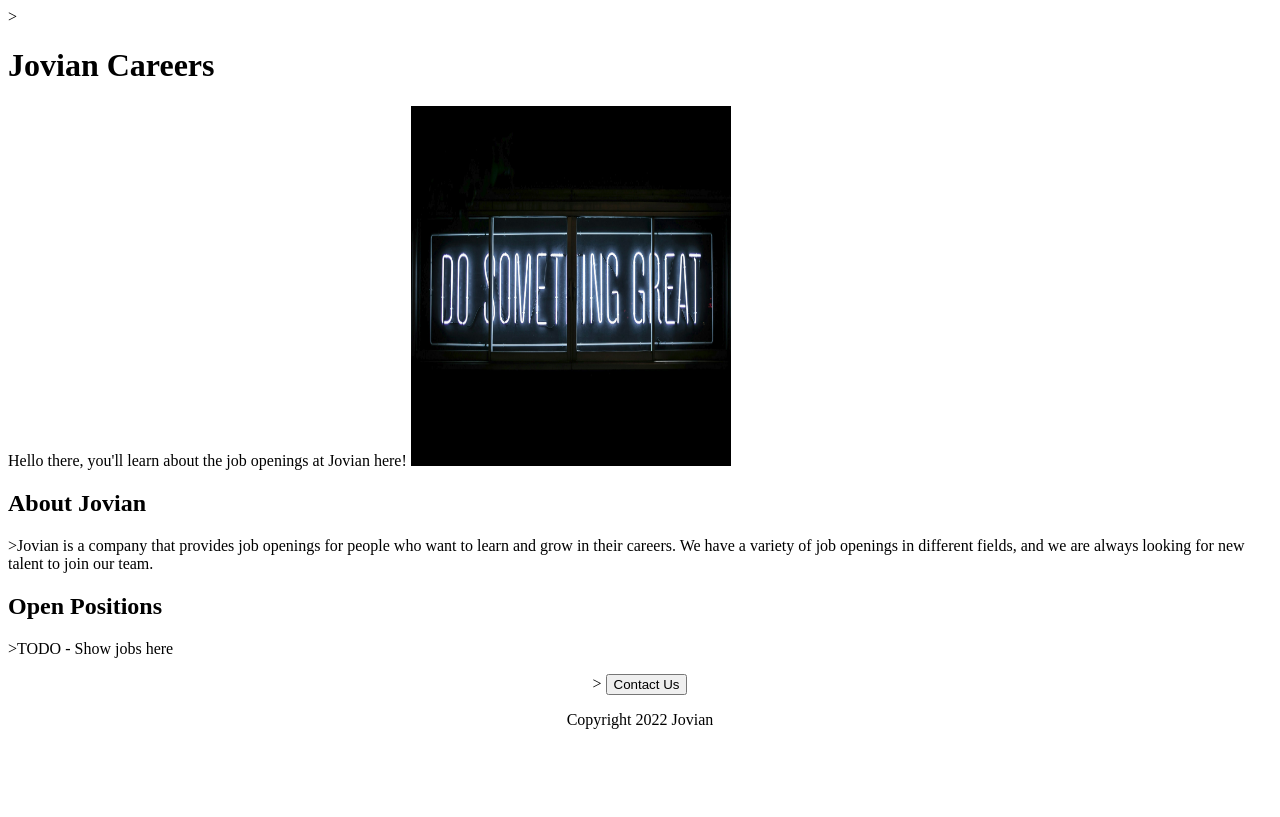
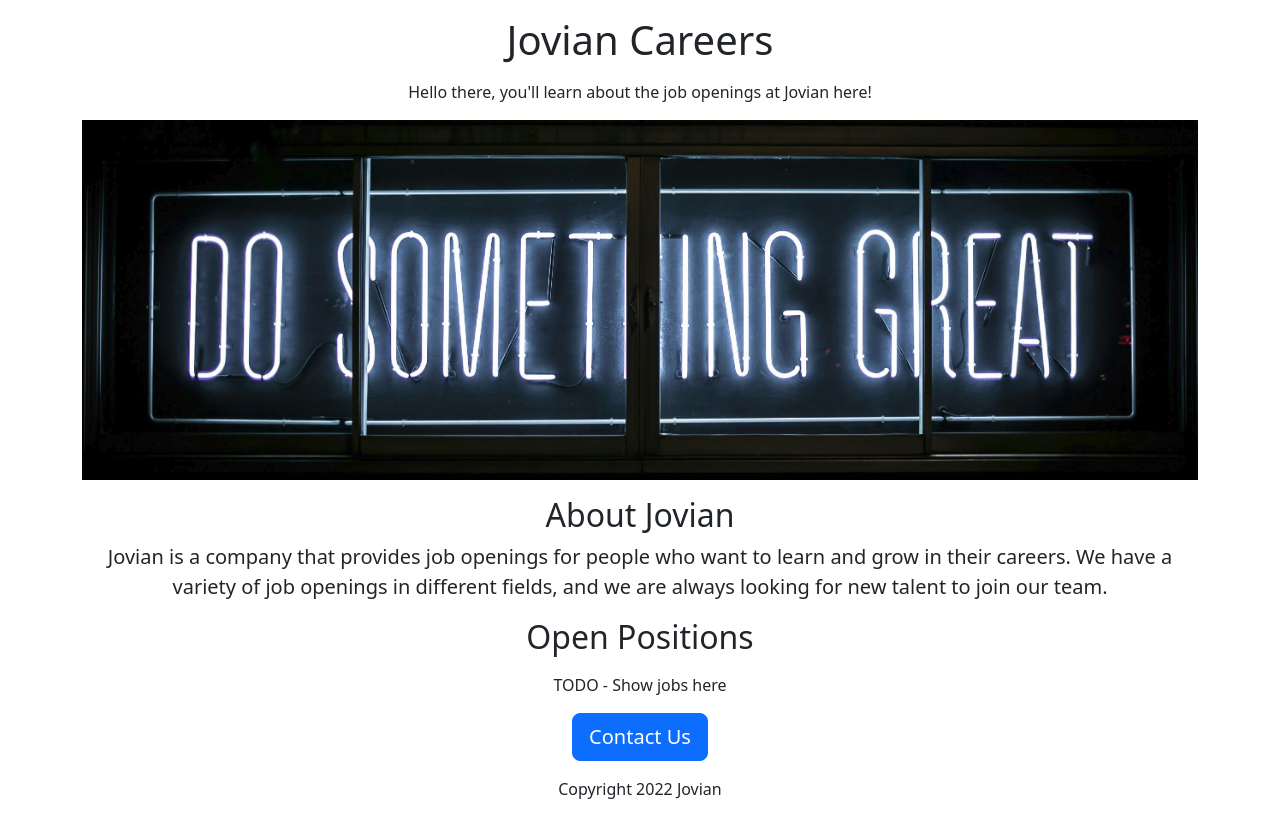
Before and after one commit to DavideBiondi/fcc-jovian-careers-website-cloud, a Flask app: page / in a window 1280 px wide. Run offline with Flask 3, Linux system fonts and the light colour scheme.

Commit message:
Added bootstrap styles/classes to home page

```diff
--- a/templates/home.html
+++ b/templates/home.html
@@ -63,15 +63,47 @@ This happened because both paragraphs are inside the centered container, but:
 The About section paragraph might appear more centered due to its length and how the text wraps within the 720px max-width container. When the text wraps, it creates a visual effect that makes it appear more centered, even though it's actually left-aligned within the container.
 The TODO/Jobs section paragraph is much shorter ("TODO - Show jobs here"), so when it's left-aligned within the centered container, it's more obviously not centered on the page.
 
-BUT: We commented out all the style tag section, and in-line styling of the div tag containing the button and the copyright paragraph, becuase now we are going to use BOOTSTRAP to style our website. Bootstrap is a CSS framework that provides pre-built styles for common elements, and it's easy to use. We can use bootstrap by including it in the head tag, with the link tag.
+BUT: We commented out all the style tag section, and tag containing in-line styling of the div tag containing the button and the copyright paragraph, because now we are going to use BOOTSTRAP to style our website. Bootstrap is a CSS framework that provides pre-built styles for common elements, and it's easy to use. We can use bootstrap by including it in the head tag, with the link tag.
 
+We copied two meta tags from the bootstrap website, and pasted them in the head tag. The first meta tag is used to set the character encoding, and the second meta tag is used to set the viewport. The viewport is the area of the screen that is visible.
 
+Then we included the CSS file from bootstrap in the head tag, with the link tag. We copied the link tag from the bootstrap website, and pasted it in the head tag.
+
+There are a lot of styles in bootstrap, and we can use them by adding classes to our html elements. For example, we can use the class btn to make a button look like a button, and we can use the class btn-primary to make it look like a primary button. We can also use the class btn-lg to make it look like a large button.
+
+Bootstrap has a container class, that is used to center the content, and it has a max-width of 1140px. We can use the container class to center the content, and it will be responsive, meaning that it will adjust to the size of the screen.
+
+The image caused alignment issues, so we used the class img-fluid to make it responsive, and it will adjust to the size of the container.
+
+Besides these automations, we can still make our own styling, for example just under the link tag, we preserved the id banner style to make the image cover the entire container. This allows to have more granularity and control over the styling of the website.
+
+Considering that we have a lot of elements whose text we want to center, we can apply multiple CSS classes to a single element, by putting them all in one class attribute, separated by spaces, so in the biggest div tag we put both classes container and text-center.
+
+In order to make one paragraph (the About paragraph) stand out more than the others, we can use the class lead, which is a bootstrap class that makes the text bigger and bolder.
+
+In order to make some spacing between the main header and the subsequent paragraph, we can use the class mt-3, which is a bootstrap class that adds margin-top, and the class mb-3, which is a bootstrap class that adds margin-bottom. The number after the dash is the size of the margin, and it can be 0, 1, 2, 3, 4, 5, or auto. The number is multiplied by 0.25rem, so mt-3 is 0.75rem of margin-top.
+
+The syntax is {property}{sides}-{size} for xs and {property}{sides}-{breakpoint}-{size} for sm, md, lg, xl, and xxl. For example, m is for margin, t is for top, x is for left and right, l is for left, r is for right, b is for bottom, y is for top and bottom, blank is for all four sides, e is for end (right in LTR, left in RTL), s is for start (left in LTR, right in RTL).
+
+So xs means extra small, sm means small, md means medium, lg means large, xl means extra large, and xxl means extra extra large. The breakpoints are 576px, 768px, 992px, and 1200px. The default breakpoint is 0px.
+
+{property (m or p)}{sides (t, b, l, r, x, y, blank, s, e)}{breakpoint (sm, md, lg, xl, xxl)}{size (0, 1, 2,)}.
+
+Regarding the button, we used the class btn to make it look like a button, and we can use the class btn-primary to make it look like a primary button. We can also use the class btn-lg to make it look like a large button. We also used the class mb-3 to add margin-bottom.
 -->
 <!DOCTYPE html>
 <html>
   <head>
     <meta charset="utf-8">
     <meta name="viewport" content="width=device-width, initial-scale=1">
+    <link href="https://cdn.jsdelivr.net/npm/bootstrap@5.3.7/dist/css/bootstrap.min.css" rel="stylesheet" integrity="sha384-LN+7fdVzj6u52u30Kp6M/trliBMCMKTyK833zpbD+pXdCLuTusPj697FH4R/5mcr" crossorigin="anonymous">
+    <style>
+      #banner {
+        height: 360px;
+        width: 100%;
+        object-fit: cover;
+      }
+    </style>
     <title>Jovian Careers</title>
     <!-- <style>
       h1 {
@@ -114,21 +146,28 @@ BUT: We commented out all the style tag section, and in-line styling of the div
     </style> -->
   </head>
   <body>
-    <div <!--id="container"-->>
-    <h1>Jovian Careers</h1>
-    Hello  there, you'll learn about the job openings at Jovian here!
-    <img id="banner" src="https://0066abca-af17-48e5-baf4-f9dc6becce77-00-8cc8lehjnc0r.picard.replit.dev/static/banner.jpg"
-      width="320px" height="360">
-    <h2>About Jovian</h2>
-    <p <!-- class="bodytext"-->>Jovian is a company that provides job openings for people who want to learn and grow in their careers. We have a variety of job openings in different fields, and we are always looking for new talent to join our team.</p>
+    <!--<div id="container">-->
+    <div class="container text-center">
+    <h1 class="mt-3 mb-3">Jovian Careers</h1>
+    <p>Hello  there, you'll learn about the job openings at Jovian here!</p>
+    <!-- <img id="banner" src="https://0066abca-af17-48e5-baf4-f9dc6becce77-00-8cc8lehjnc0r.picard.replit.dev/static/banner.jpg"
+      width="320px" height="360"> -->
+      <img class="img-fluid" id="banner" src="https://0066abca-af17-48e5-baf4-f9dc6becce77-00-8cc8lehjnc0r.picard.replit.dev/static/banner.jpg"
+        width="320px" height="360">
+    <h2 class="mt-3">About Jovian</h2>
+      <!-- <p class="bodytext">-->
+      <p class="lead">
+      Jovian is a company that provides job openings for people who want to learn and grow in their careers. We have a variety of job openings in different fields, and we are always looking for new talent to join our team.</p>
 
 
-  <h2>Open Positions</h2>
+  <h2 class="mb-3">Open Positions</h2>
 
-  <p <!-- class="bodytext"-->>TODO - Show jobs here</p>
+      <!-- <p class="bodytext">-->
+      <p>TODO - Show jobs here</p>
 
-      <div <!-- style= "text-align:center;"-->>
-  <button>Contact Us</button>
+      <!-- <div style= "text-align:center;">-->
+      <div>
+  <button class="mb-3 btn btn-primary btn-lg">Contact Us</button>
         <p>
          Copyright 2022 Jovian
         </p>
```
